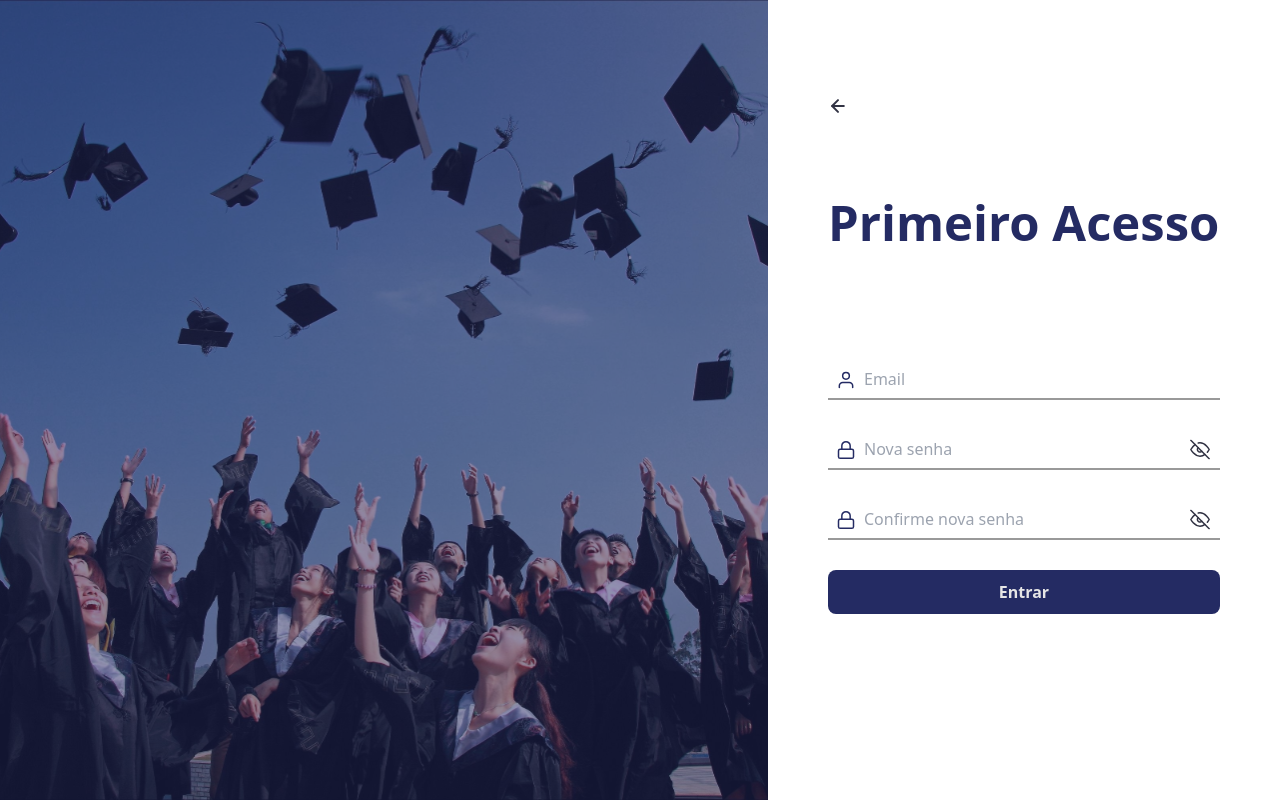
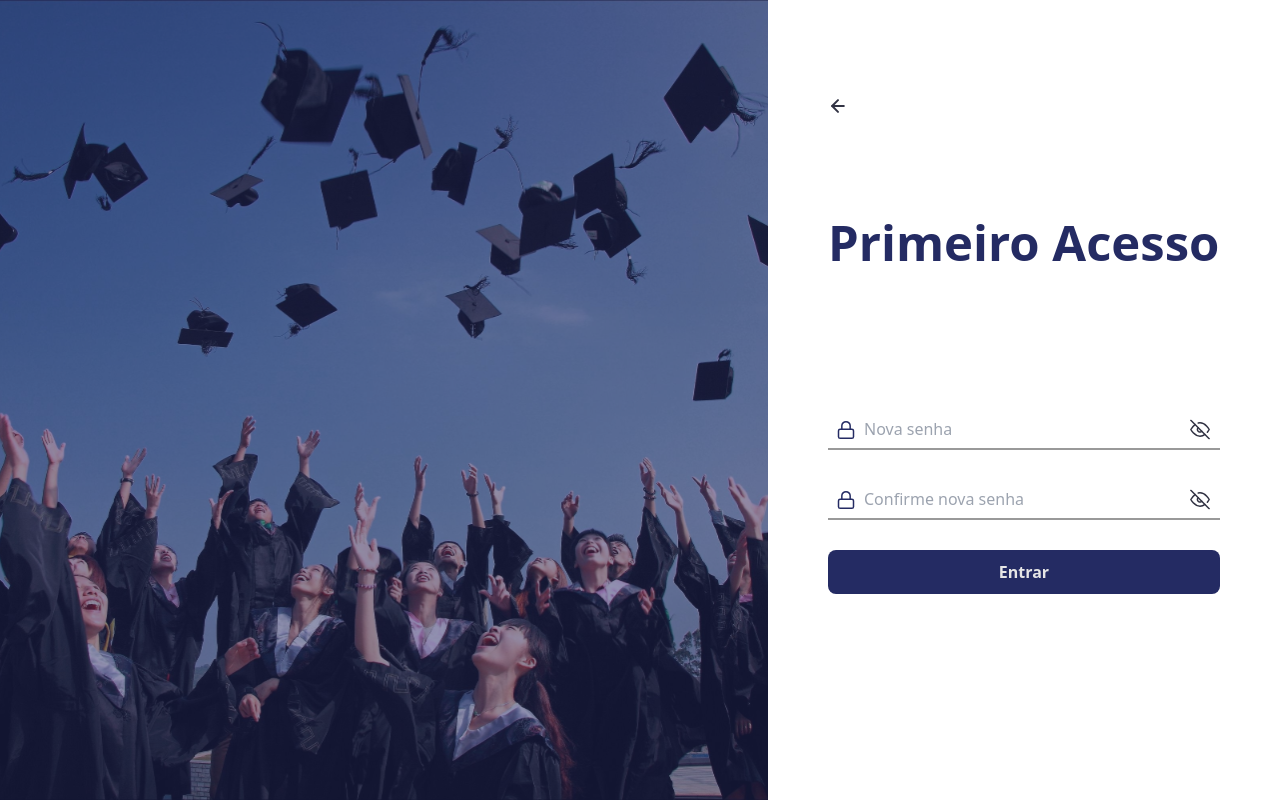
Before and after one commit to KauanneC/IFPE-PortalEgressos-Front, a Next.js app: page /egresso/primeiroAcesso in a window 1280 px wide. Built offline with nearby package versions, Linux system fonts and the light colour scheme.

Commit message:
update (primeiroAcesso) retirada email

```diff
--- a/src/pages/egresso/primeiroAcesso/index.jsx
+++ b/src/pages/egresso/primeiroAcesso/index.jsx
@@ -5,7 +5,6 @@ import { useState } from "react";
 
 import IconVoltar from "/public/icons/iconVoltar.svg";
 import ImgLogin from "/public/icons/imgLogin.svg";
-import IconUser from "/public/icons/iconUser.svg";
 import IconSenha from "/public/icons/iconSenha.svg";
 import IconSee from "/public/icons/iconSee.svg";
 import IconUnsee from "/public/icons/iconUnsee.svg";
@@ -20,9 +19,6 @@ export default function PrimeiroAcesso() {
 
     const [showConfirmPassword, setShowConfirmPassword] = useState(false);
     const [confirmPasswordTouched, setConfirmPasswordTouched] = useState(false);
-
-    const [emailTouched, setEmailTouched] = useState(false);
-    const [email, setEmail] = useState("");
 
     const togglePasswordVisibility = () => {
         setShowPassword(!showPassword);
@@ -42,11 +38,6 @@ export default function PrimeiroAcesso() {
         setConfirmPasswordTouched(true);
     };
 
-    const handleEmailChange = (e) => {
-        setEmail(e.target.value);
-        setEmailTouched(true);
-    };
-
     const isPasswordValid = () => {
         if (!passwordTouched || password === "") {
             return true;
@@ -58,15 +49,6 @@ export default function PrimeiroAcesso() {
 
     const isPasswordMatching = () => {
         return password === confirmPassword;
-    };
-
-    const isEmailValid = () => {
-        if (!emailTouched || email === "") {
-            return true;
-        }
-
-        const emailRegex = /^[^\s@]+@[^\s@]+\.[^\s@]+$/;
-        return emailRegex.test(email);
     };
 
     return (
@@ -83,22 +65,6 @@ export default function PrimeiroAcesso() {
                     </button>
                     <h1 className="font-semibold text-azulBase text-tituloDestaque mb-100">Primeiro Acesso</h1>
                     <div>
-                        <div className="w-full relative text-paragrafo">
-                            <label className="block absolute top-1/2 transform -translate-y-1/2 left-2">
-                                <Image src={IconUser} alt="Ícone de usuário" />
-                            </label>
-                            <input
-                                className={`w-full px-2 h-10 pl-9 text-pretoTexto border-b-2 border-cinza07 focus:outline-none text-input required ${isEmailValid() ? '' : 'border-red-500'}`}
-                                type="email"
-                                placeholder="Email"
-                                onChange={handleEmailChange}
-                            />
-                        </div>
-                        <div className="absolute">
-                            {!isEmailValid() && emailTouched && (
-                                <p className="text-red-500 text-legenda mt-1">Por favor, insira um e-mail válido</p>
-                            )}
-                        </div>
                         <div className="w-full relative text-paragrafo mt-30">
                             <label className="block absolute top-1/2 transform -translate-y-1/2 left-2">
                                 <Image src={IconSenha} alt="Ícone de senha" />
```
